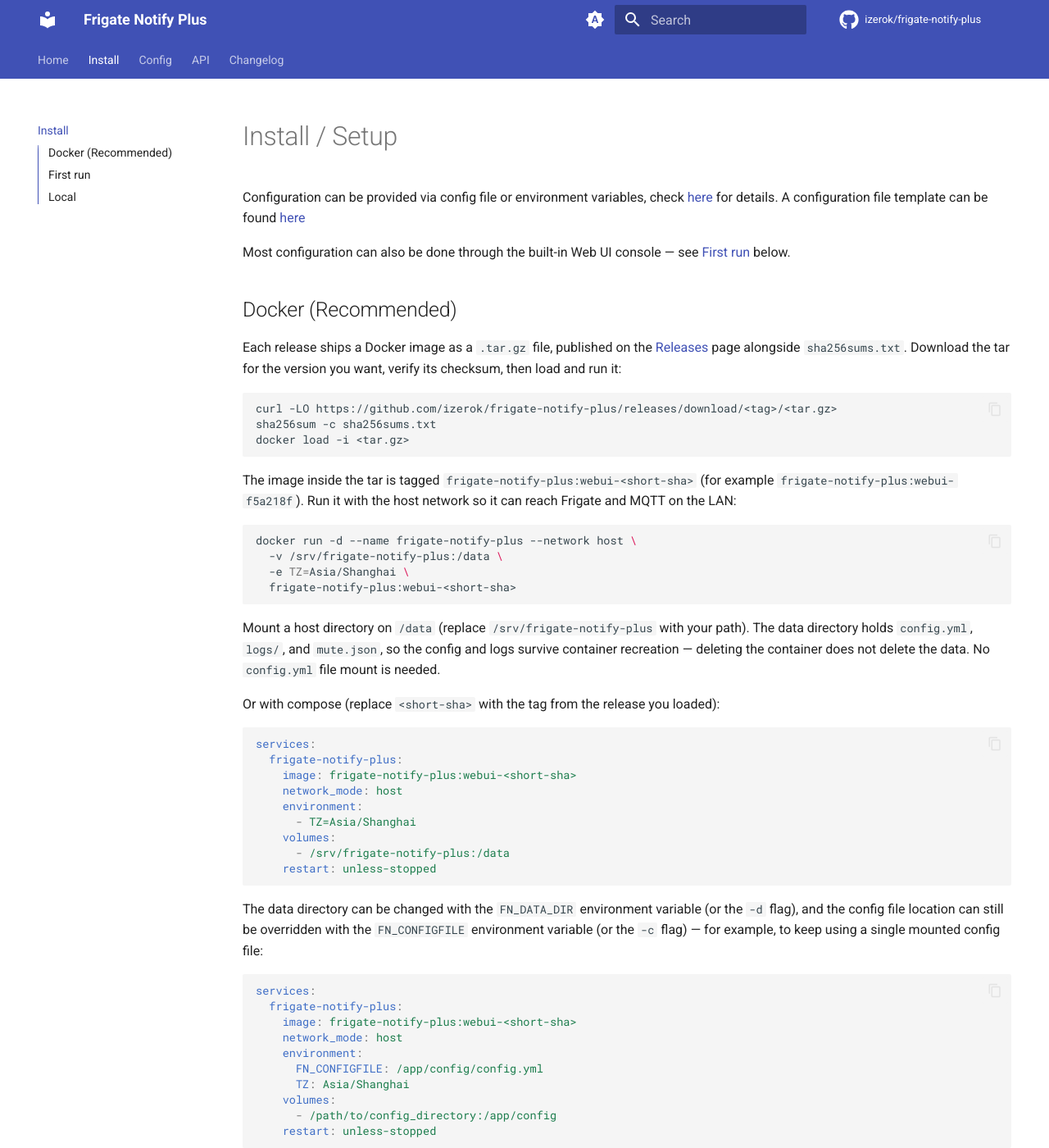
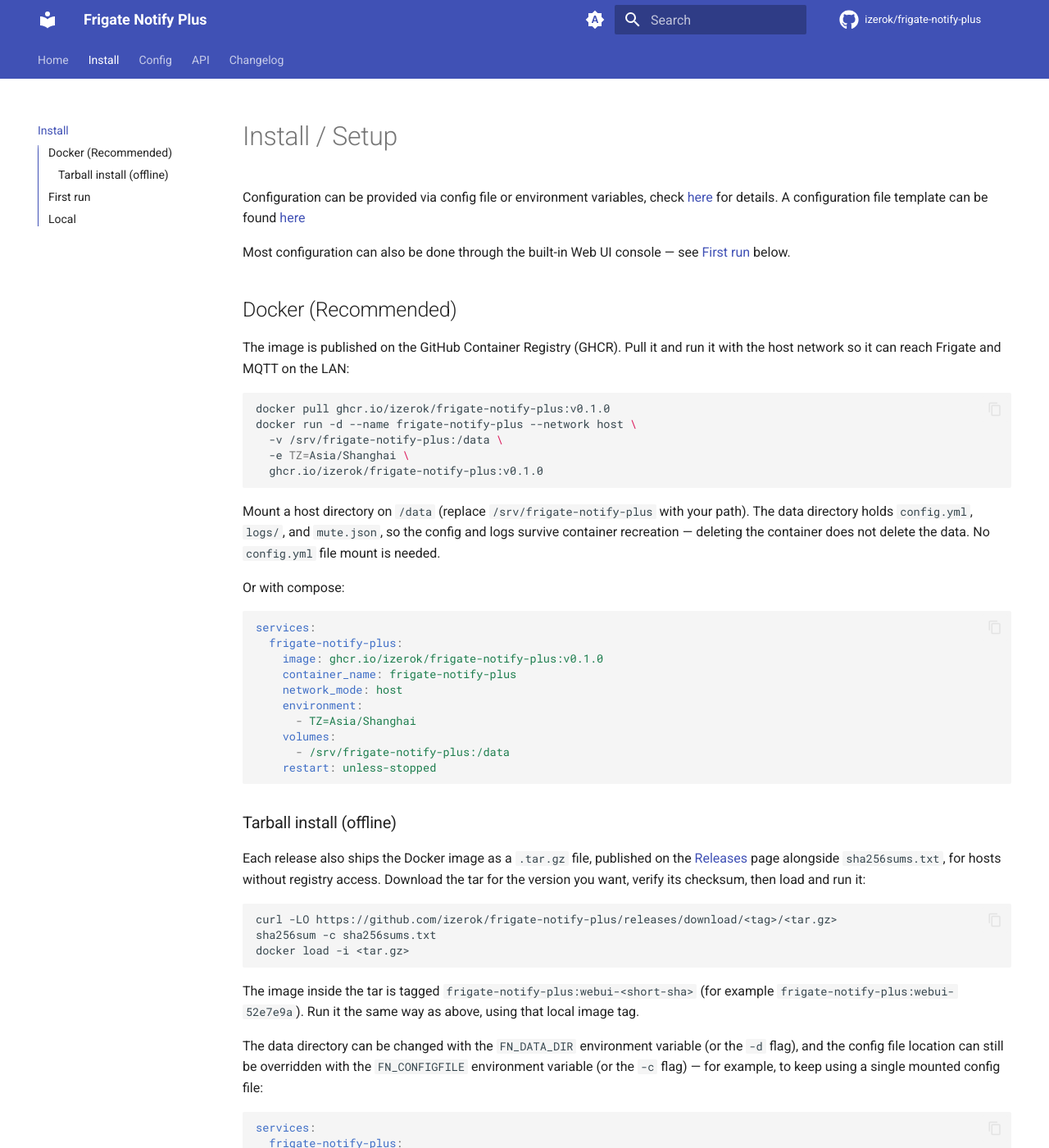
Before and after one commit to izerok/frigate-notify-plus, an MkDocs documentation site: the page built from docs/install.md, in a window 1280 px wide and 1400 px high. Shown: the whole window at 82% size. Built offline with MkDocs 1.6.1 and Material for MkDocs 9.7.7, drawn with Linux system fonts in a browser that asks for light colours; comment, search, counter and statistics services are not loaded; the version menu is left out; some of the changed text lies outside the part shown.

Commit message:
docs: GHCR-first install docs and canonical docker-compose

````diff
--- a/docs/install.md
+++ b/docs/install.md
@@ -6,31 +6,25 @@ Most configuration can also be done through the built-in Web UI console — see
 
 ## Docker (Recommended)
 
-Each release ships a Docker image as a `.tar.gz` file, published on the [Releases](https://github.com/izerok/frigate-notify-plus/releases) page alongside `sha256sums.txt`. Download the tar for the version you want, verify its checksum, then load and run it:
+The image is published on the GitHub Container Registry (GHCR). Pull it and run it with the host network so it can reach Frigate and MQTT on the LAN:
 
 ```bash
-curl -LO https://github.com/izerok/frigate-notify-plus/releases/download/<tag>/<tar.gz>
-sha256sum -c sha256sums.txt
-docker load -i <tar.gz>
-```
-
-The image inside the tar is tagged `frigate-notify-plus:webui-<short-sha>` (for example `frigate-notify-plus:webui-f5a218f`). Run it with the host network so it can reach Frigate and MQTT on the LAN:
-
-```bash
+docker pull ghcr.io/izerok/frigate-notify-plus:v0.1.0
 docker run -d --name frigate-notify-plus --network host \
   -v /srv/frigate-notify-plus:/data \
   -e TZ=Asia/Shanghai \
-  frigate-notify-plus:webui-<short-sha>
+  ghcr.io/izerok/frigate-notify-plus:v0.1.0
 ```
 
 Mount a host directory on `/data` (replace `/srv/frigate-notify-plus` with your path). The data directory holds `config.yml`, `logs/`, and `mute.json`, so the config and logs survive container recreation — deleting the container does not delete the data. No `config.yml` file mount is needed.
 
-Or with compose (replace `<short-sha>` with the tag from the release you loaded):
+Or with compose:
 
 ```yaml
 services:
   frigate-notify-plus:
-    image: frigate-notify-plus:webui-<short-sha>
+    image: ghcr.io/izerok/frigate-notify-plus:v0.1.0
+    container_name: frigate-notify-plus
     network_mode: host
     environment:
       - TZ=Asia/Shanghai
@@ -39,12 +33,24 @@ services:
     restart: unless-stopped
 ```
 
+### Tarball install (offline)
+
+Each release also ships the Docker image as a `.tar.gz` file, published on the [Releases](https://github.com/izerok/frigate-notify-plus/releases) page alongside `sha256sums.txt`, for hosts without registry access. Download the tar for the version you want, verify its checksum, then load and run it:
+
+```bash
+curl -LO https://github.com/izerok/frigate-notify-plus/releases/download/<tag>/<tar.gz>
+sha256sum -c sha256sums.txt
+docker load -i <tar.gz>
+```
+
+The image inside the tar is tagged `frigate-notify-plus:webui-<short-sha>` (for example `frigate-notify-plus:webui-52e7e9a`). Run it the same way as above, using that local image tag.
+
 The data directory can be changed with the `FN_DATA_DIR` environment variable (or the `-d` flag), and the config file location can still be overridden with the `FN_CONFIGFILE` environment variable (or the `-c` flag) — for example, to keep using a single mounted config file:
 
 ```yaml
 services:
   frigate-notify-plus:
-    image: frigate-notify-plus:webui-<short-sha>
+    image: ghcr.io/izerok/frigate-notify-plus:v0.1.0
     network_mode: host
     environment:
       FN_CONFIGFILE: /app/config/config.yml
@@ -64,7 +70,7 @@ services:
     ```yaml
     services:
       frigate-notify-plus:
-        image: frigate-notify-plus:webui-<short-sha>
+        image: ghcr.io/izerok/frigate-notify-plus:v0.1.0
         environment:
           FN_FRIGATE__MQTT__PASSWORD: /run/secrets/mqtt_password
     ```
````
Also changed, not shown: README.md (+35 -2 lines), README.zh-CN.md (+35 -2 lines), docker-compose.yml (+4 -5 lines).
